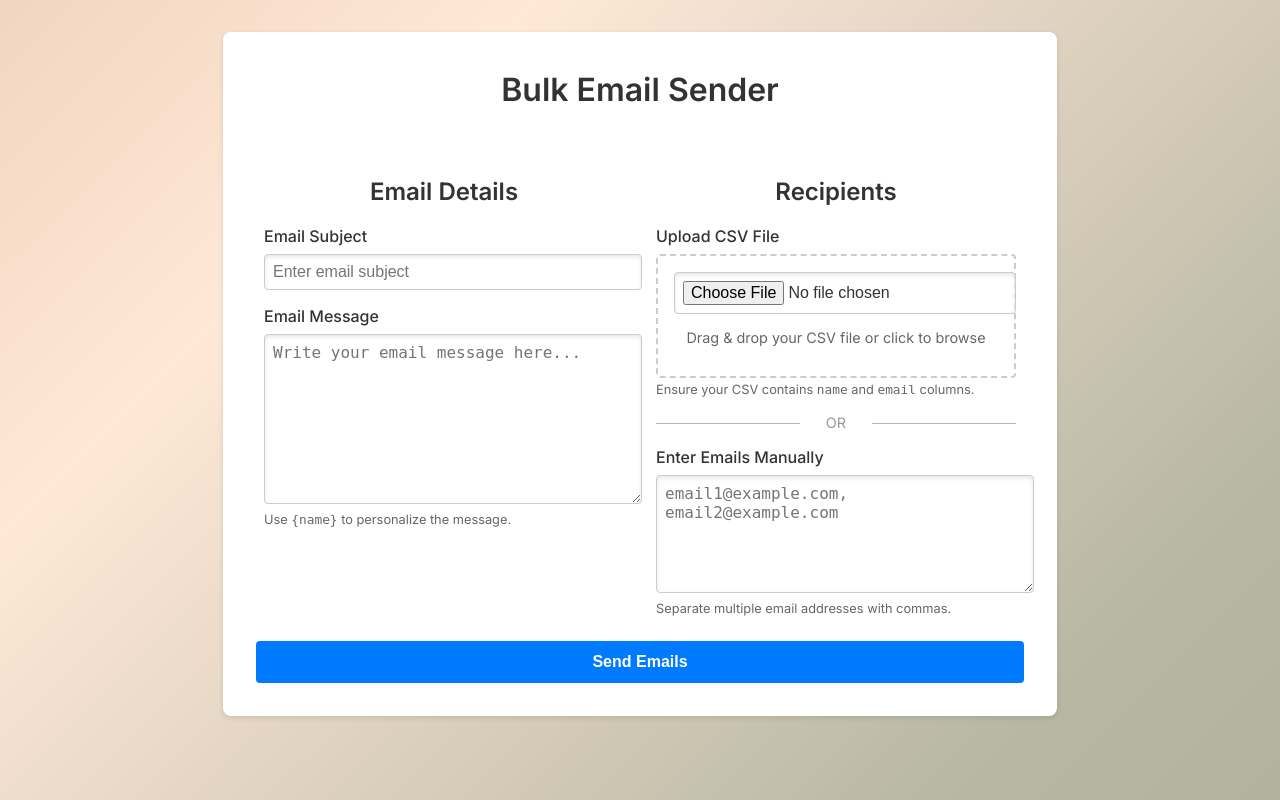
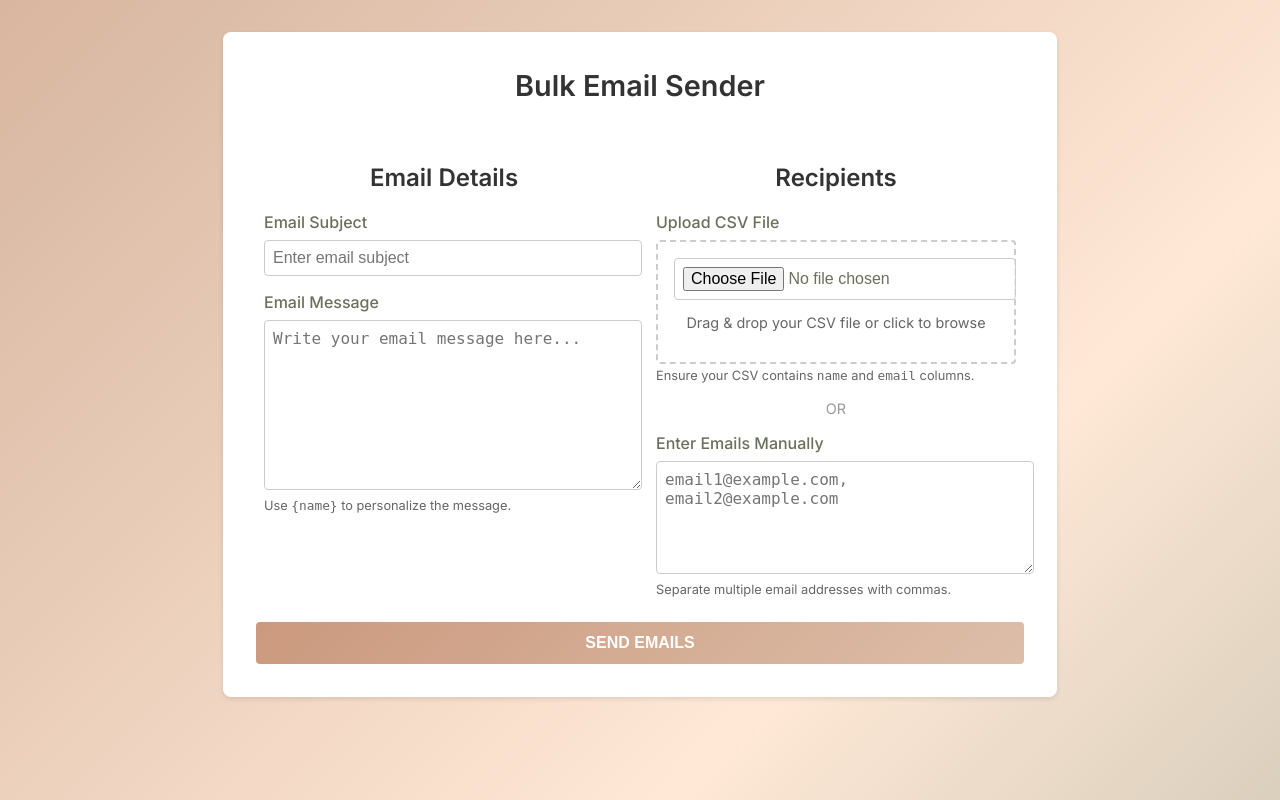
Before and after one commit to prabhathreddybhuma/Bulk-Email-sender-, a Flask app: template templates/index.html in a window 1280 px wide. Run offline with Flask 3, Linux system fonts and the light colour scheme; the template is opened without the code that fills it, so the values that code supplies are empty.

Commit message:
css updated

```diff
--- a/static/css/style.css
+++ b/static/css/style.css
@@ -1,195 +1,131 @@
-/* General Styles */
 body {
     font-family: 'Inter', sans-serif;
     margin: 0;
     padding: 0;
     background: linear-gradient(135deg, #CB997E, #DDBEA9, #FFE8D6, #B7B7A4, #A5A58D, #6B705C);
     background-size: 300% 300%;
-    animation: gradient-animation 10s ease infinite;
-    color: #333;
+    animation: gradientBackground 8s ease infinite;
 }
 
-/* Gradient Animation */
-@keyframes gradient-animation {
+@keyframes gradientBackground {
     0% { background-position: 0% 50%; }
     50% { background-position: 100% 50%; }
     100% { background-position: 0% 50%; }
 }
 
-/* Container */
 .container {
-    max-width: 400px;
-    margin: 5% auto;
-    background: rgba(255, 255, 255, 0.15); /* Slightly transparent glass effect */
-    box-shadow: 0 8px 32px 0 rgba(31, 38, 135, 0.37);
-    backdrop-filter: blur(12px);
-    -webkit-backdrop-filter: blur(12px);
+    max-width: 600px;
+    margin: 2rem auto;
+    padding: 2rem;
+    background: rgba(255, 255, 255, 0.3);
+    box-shadow: 0 8px 32px rgba(0, 0, 0, 0.2);
     border-radius: 16px;
-    border: 1px solid rgba(255, 255, 255, 0.18);
-    padding: 2rem;
+    backdrop-filter: blur(10px);
+    -webkit-backdrop-filter: blur(10px);
+    border: 1px solid rgba(255, 255, 255, 0.2);
 }
 
-/* Header */
 h1 {
     text-align: center;
-    font-size: 2rem;
-    margin-bottom: 1.5rem;
+    font-size: 1.8rem;
     color: #6B705C;
-    font-weight: 700;
+    margin-bottom: 1rem;
 }
 
-/* Form Styles */
+.form-wrapper {
+    padding: 1rem;
+}
+
+.form-grid {
+    display: grid;
+    grid-template-columns: 1fr;
+    gap: 1rem;
+}
+
 .form-group {
-    margin-bottom: 1.5rem;
+    margin-bottom: 1rem;
 }
 
 label {
-    font-size: 1rem;
-    font-weight: 600;
-    color: #333;
+    font-weight: 500;
     margin-bottom: 0.5rem;
     display: block;
+    color: #6B705C;
 }
 
 input, textarea {
     width: 100%;
     padding: 0.75rem;
-    border: 1px solid #DDBEA9;
+    border: 1px solid rgba(107, 112, 92, 0.4);
     border-radius: 8px;
     font-size: 1rem;
     background: rgba(255, 255, 255, 0.6);
-    color: #333;
-    box-shadow: inset 0 2px 4px rgba(0, 0, 0, 0.1);
-    transition: border-color 0.3s ease, box-shadow 0.3s ease;
+    color: #6B705C;
 }
 
 input:focus, textarea:focus {
+    border-color: #CB997E;
     outline: none;
-    border-color: #CB997E;
-    box-shadow: 0 0 4px rgba(203, 153, 126, 0.6);
 }
 
-textarea {
-    resize: vertical;
-    min-height: 100px;
+.file-upload-wrapper {
+    padding: 1rem;
+    border: 2px dashed rgba(107, 112, 92, 0.4);
+    border-radius: 8px;
+    text-align: center;
+    color: #6B705C;
+    background: rgba(255, 255, 255, 0.6);
 }
 
-/* File Upload Section */
-.file-upload-wrapper {
-    border: 2px dashed #A5A58D;
-    padding: 1rem;
-    text-align: center;
-    border-radius: 8px;
-    cursor: pointer;
-    background: rgba(255, 255, 255, 0.4);
-    transition: background-color 0.3s ease, border-color 0.3s ease;
-}
-
-.file-upload-wrapper:hover {
-    background-color: rgba(255, 255, 255, 0.6);
-    border-color: #6B705C;
-}
-
-.file-upload-text {
-    font-size: 1rem;
-    color: #333;
-}
-
-/* Submit Button */
 .submit-btn {
     display: block;
     width: 100%;
     padding: 0.75rem;
-    background-color: #6B705C;
-    color: #FFF;
+    background: linear-gradient(135deg, #CB997E, #DDBEA9);
     border: none;
     border-radius: 8px;
     font-size: 1rem;
+    color: white;
     font-weight: 600;
+    text-transform: uppercase;
     cursor: pointer;
-    text-align: center;
-    transition: background-color 0.3s ease, transform 0.3s ease;
+    transition: background 0.3s ease;
 }
 
 .submit-btn:hover {
-    background-color: #A5A58D;
-    transform: translateY(-2px);
+    background: linear-gradient(135deg, #A5A58D, #6B705C);
 }
 
-.submit-btn:active {
-    background-color: #B7B7A4;
-    transform: translateY(0);
+.helper-text {
+    font-size: 0.85rem;
+    color: #A5A58D;
 }
 
-/* Flash Messages */
-.messages {
-    margin-top: 1.5rem;
-    list-style: none;
-    padding: 0;
+.divider {
+    text-align: center;
+    font-size: 0.85rem;
+    color: #B7B7A4;
+    margin: 1rem 0;
+}
+
+.messages-container {
+    margin-top: 1rem;
 }
 
 .messages li {
-    padding: 1rem;
+    list-style: none;
+    margin: 0.5rem 0;
+    padding: 0.75rem;
     border-radius: 8px;
-    margin-bottom: 1rem;
-    font-size: 1rem;
-    font-weight: 600;
+    background: rgba(255, 232, 214, 0.8);
+    color: #6B705C;
+    font-size: 0.95rem;
     display: flex;
     align-items: center;
-    background: rgba(255, 255, 255, 0.6);
-    box-shadow: 0 2px 6px rgba(0, 0, 0, 0.1);
 }
 
-.messages li.success {
-    background-color: #D4EDDA;
-    color: #155724;
-    border: 1px solid #C3E6CB;
+.messages .message-icon {
+    margin-right: 0.5rem;
+    font-weight: bold;
+    color: #CB997E;
 }
-
-.messages li.error {
-    background-color: #F8D7DA;
-    color: #721C24;
-    border: 1px solid #F5C6CB;
-}
-
-.message-icon {
-    margin-right: 10px;
-    font-size: 1.5rem;
-}
-
-.message-text {
-    flex: 1;
-}
-
-/* Divider */
-.divider {
-    text-align: center;
-    font-size: 0.9rem;
-    color: #999;
-    margin: 1.5rem 0;
-    position: relative;
-}
-
-.divider span {
-    background: rgba(255, 255, 255, 0.6);
-    padding: 0 12px;
-    border-radius: 4px;
-}
-
-.divider::before, .divider::after {
-    content: "";
-    display: block;
-    height: 1px;
-    background-color: #B7B7A4;
-    position: absolute;
-    top: 50%;
-    width: 40%;
-}
-
-.divider::before {
-    left: 0;
-}
-
-.divider::after {
-    right: 0;
-}
```
